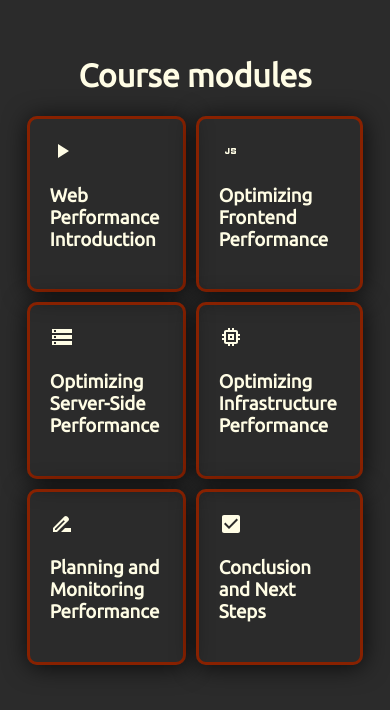
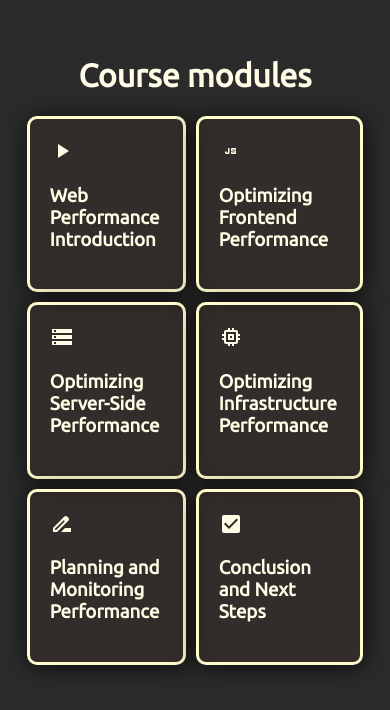
Before and after one commit to vitorlofonseca/personal-page, a React (Vite) app: page /web-performance in a window 390 px wide. Shown: the part 816-1526 px from the top of the page. Built offline with nearby package versions, Linux system fonts and the light colour scheme.

Commit message:
Topbar adjustment responsivity

```diff
--- a/src/components/CourseModule/CourseModule.module.scss
+++ b/src/components/CourseModule/CourseModule.module.scss
@@ -1,9 +1,10 @@
 .courseModule {
-  border: solid darken($color-primary, 30%);
+  border: solid darken(#fffde5, 5%);
   padding: 20px;
   max-width: 150px;
   border-radius: 10px;
   box-shadow: 1px 2px 25px 0px rgba(0, 0, 0, 0.75);
+  background: rgba(255, 87, 34, 0.03);
 }
 
 @media only screen and (max-width: 530px) {
--- a/src/components/Topbar/Topbar.module.scss
+++ b/src/components/Topbar/Topbar.module.scss
@@ -5,7 +5,7 @@
   background-color: darken($color-background, 5%);
   width: 98vw;
   position: fixed;
-  gap: 5em;
+  gap: 5%;
   z-index: 1;
   transition: opacity 0.5s ease-out, visibility 0s 0.5s;
   opacity: 0;
@@ -17,3 +17,20 @@
     transition: opacity 0.5s ease-out, visibility 0s;
   }
 }
+
+@media only screen and (max-width: 530px) {
+  header {
+    h3 {
+      font-size: 1em;
+    }
+  }
+}
+
+@media only screen and (max-width: 400px) {
+  .header {
+    height: 60px;
+    h3 {
+      display: none;
+    }
+  }
+}
```
